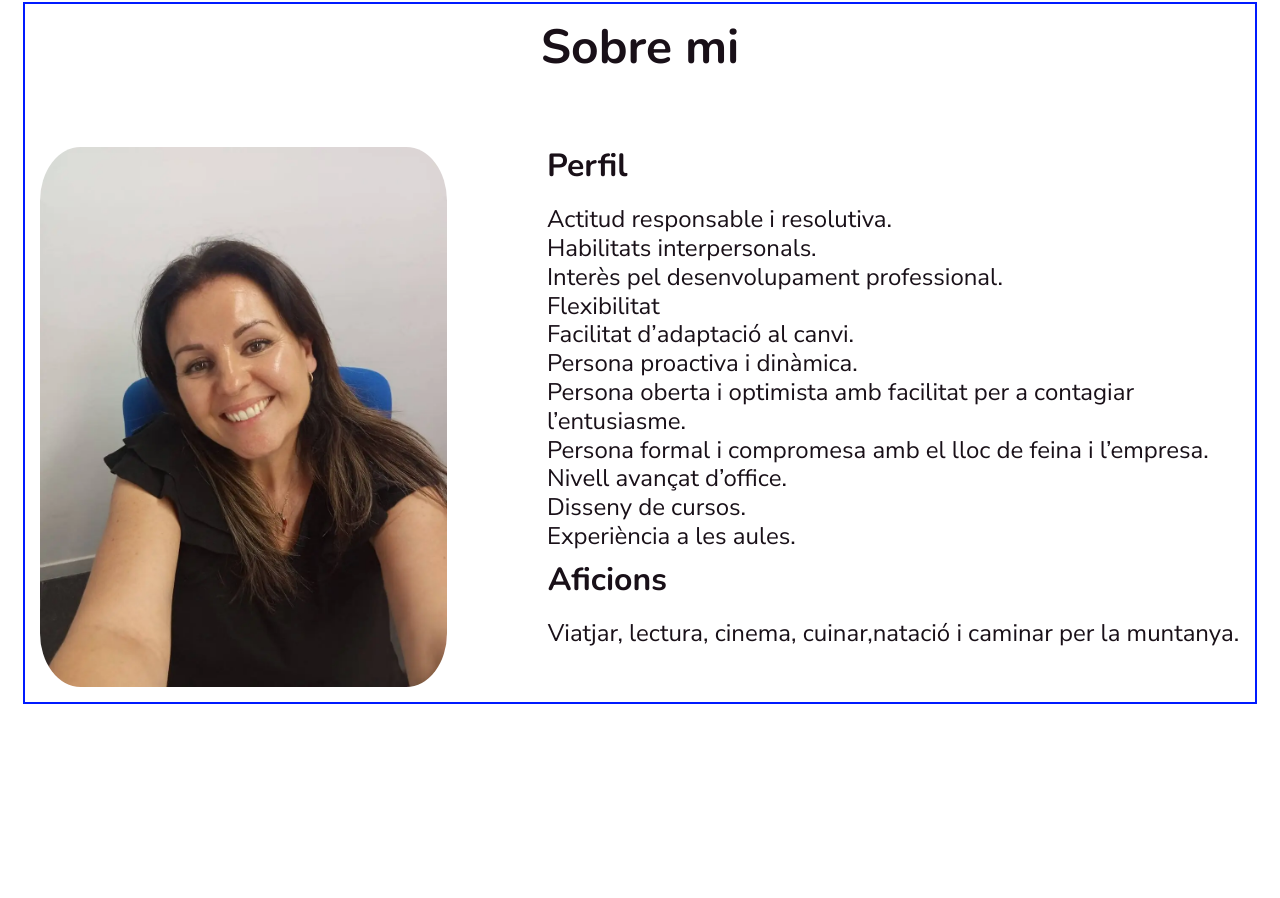
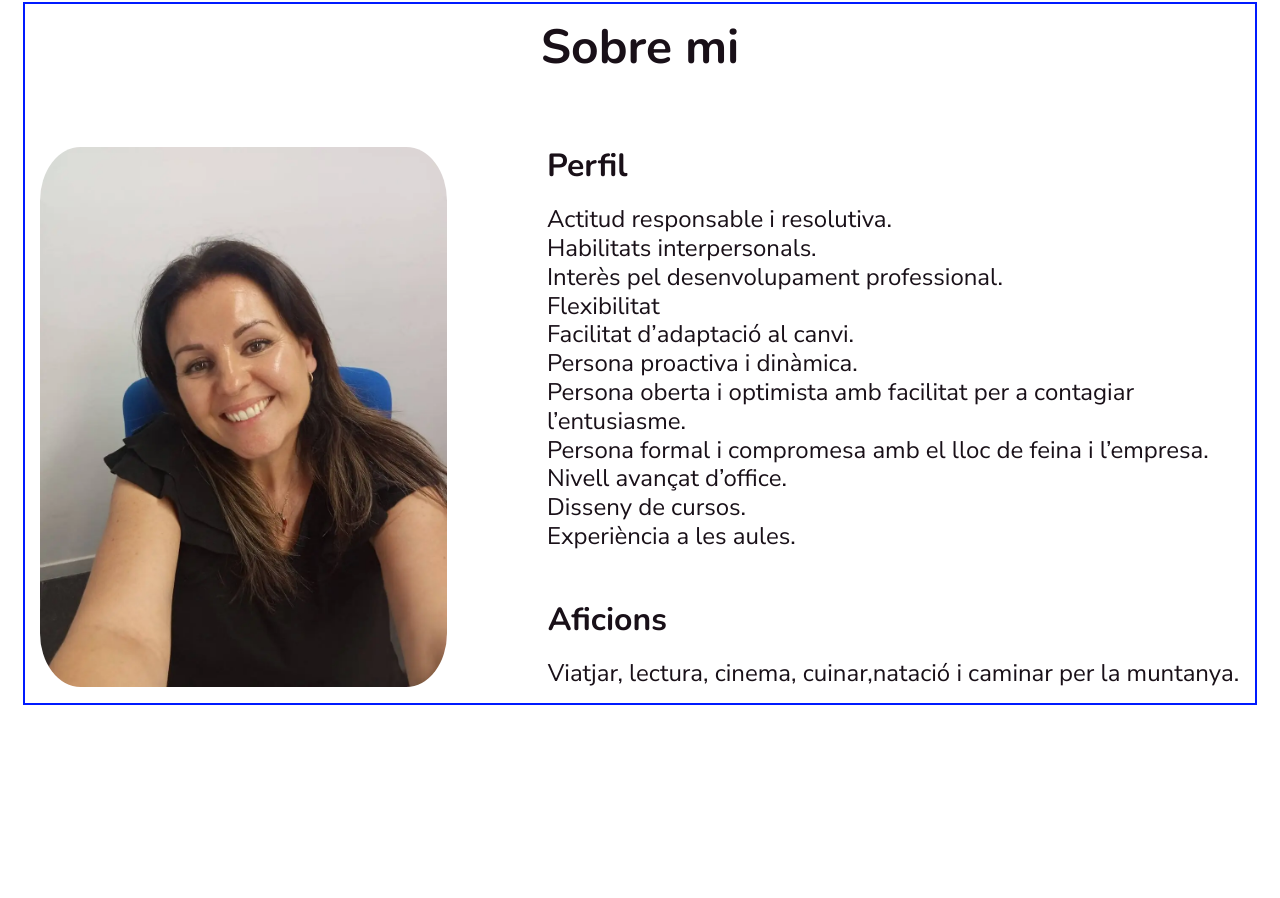
Before and after one commit to ElenaWebDev984/cv_carol, a React (Vite) app: page / in a window 1280 px wide. Shown: the part 1071-1969 px from the top of the page. Built offline with nearby package versions, Linux system fonts and the light colour scheme.

Commit message:
added gap

```diff
--- a/src/layout/sections/sobreMi/SobreMe.tsx
+++ b/src/layout/sections/sobreMi/SobreMe.tsx
@@ -14,7 +14,7 @@ export const SobreMe = () => {
                 <SectionTitle title='Sobre mi' />
                 <SobreMeContent>
                     <Image src={photo2} alt="photo" borderRadius={'10%'}/>
-                    <FlexWrapper direction='column' justify="space-around" align={'center'} wrap={'wrap'}>
+                    <FlexWrapper direction='column' justify="space-around" align={'center'} wrap={'wrap'} gap='50px'>
                         <PerfilList>
                             <li>
                                 <SectionSubtitle title='Perfil'/>
@@ -57,9 +57,6 @@ const SobreMeContent = styled.div`
 const PerfilList = styled.ul`
     li {
         text-align: left;
-    }
-
-    li {
         font-weight: 400;
         font-size: 24px;
     }
```
